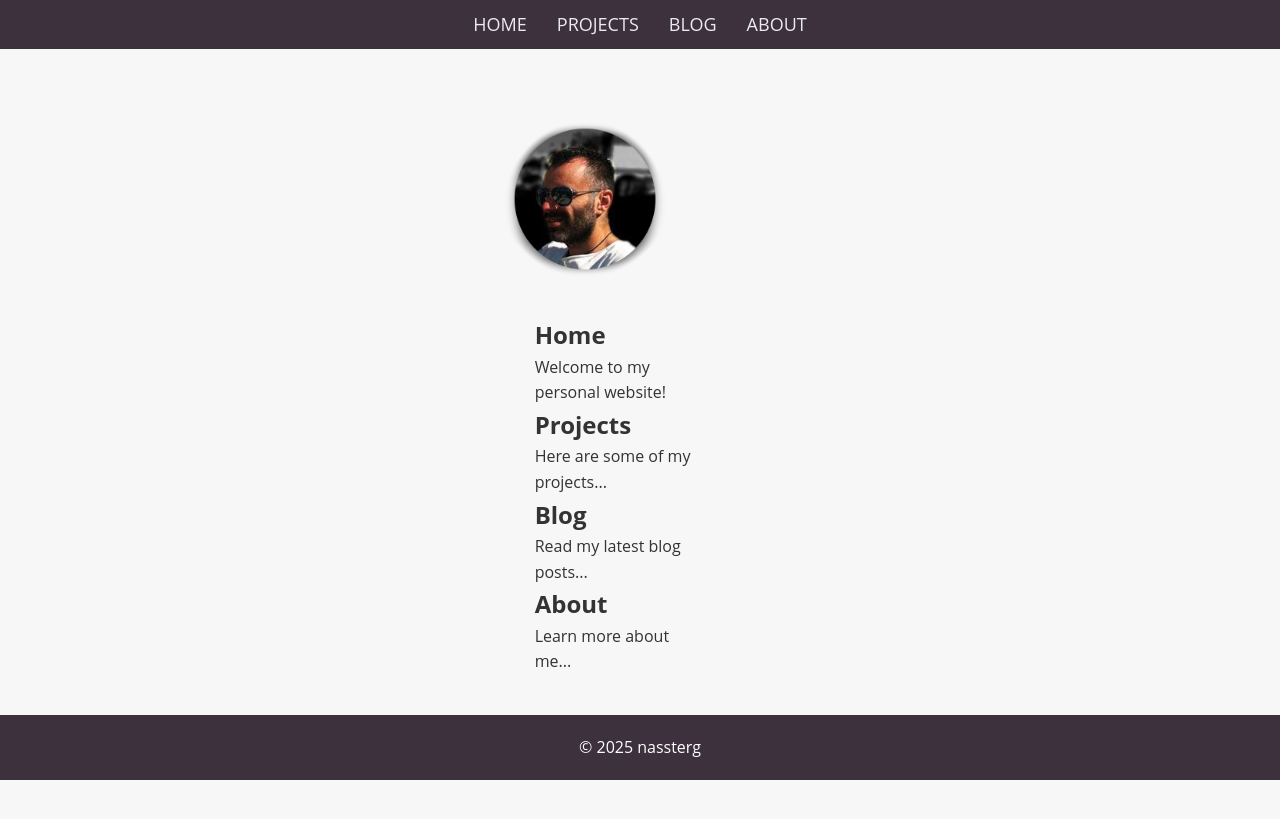
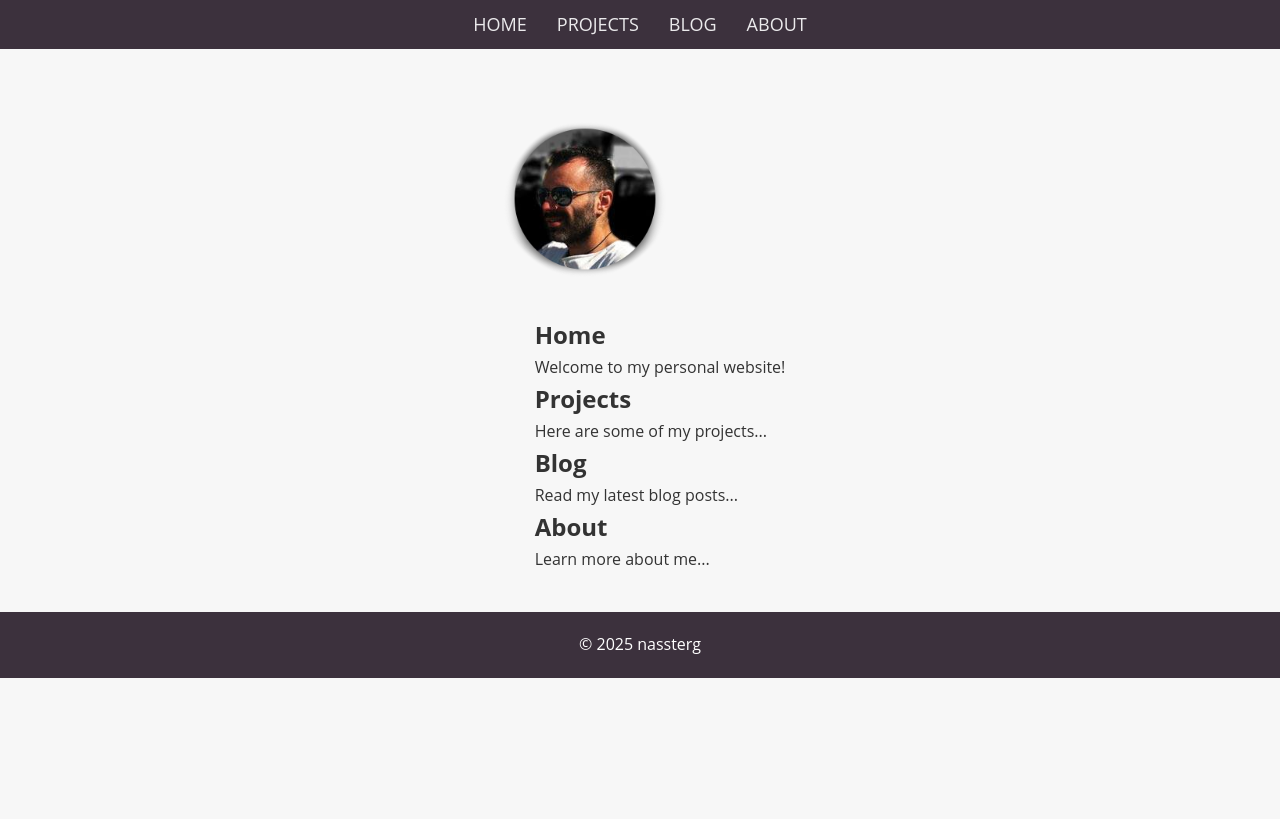
Before and after one commit to nassterg/nassterg.github.io, a Jekyll site: the page built from README.md, in a window 1280 px wide. Shown: the top 819 px of the page. Built offline with Jekyll 4.4.1, drawn with Linux system fonts in a browser that asks for light colours; our own code applies the rules of GitHub Pages for plain Markdown files.

Commit message:
Update style.css

```diff
--- a/assets/css/style.css
+++ b/assets/css/style.css
@@ -53,6 +53,7 @@ body {
     gap: 20px; /* Space between the two columns */
     max-width: 1200px;
     margin: 40px auto;
+    width: 100%;
 }
 
 /* Left column (Logo) */
@@ -62,6 +63,7 @@ body {
     align-items: flex-start; /* Left-align the logo */
     justify-content: flex-start; /* Align items at the top */
     margin-top: 20px; /* Adjust logo top margin */
+    flex: 1; /* Make this column flexible */
 }
 
 /* Logo styles */
@@ -78,7 +80,7 @@ body {
     justify-content: flex-start;
     margin-top: 20px; /* Same as logo margin */
     padding-left: 40px; /* Adds space to the left of the right column */
-    width: 70%; /* Ensure it takes up appropriate width */
+    flex: 2; /* Make this column larger than the left column */
 }
 
 /* Footer Styles */
```
